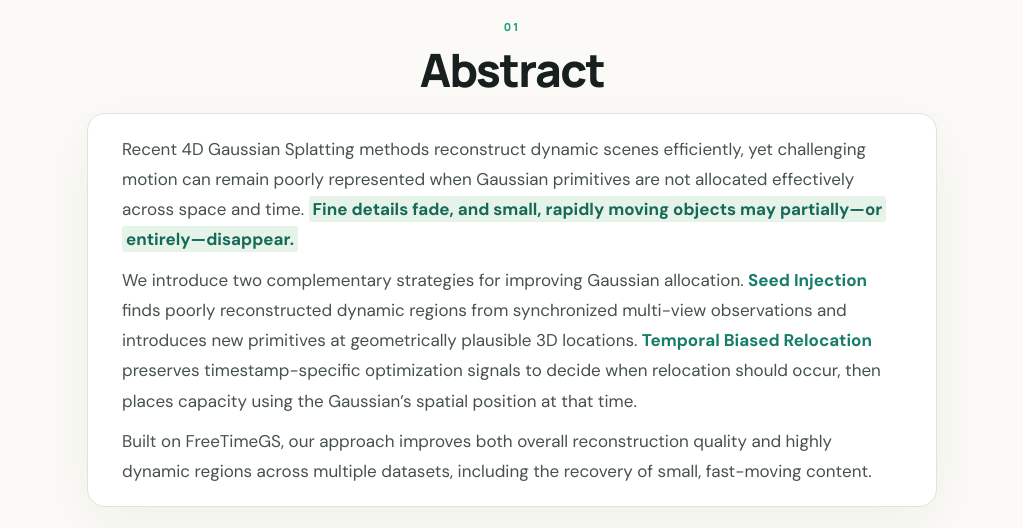
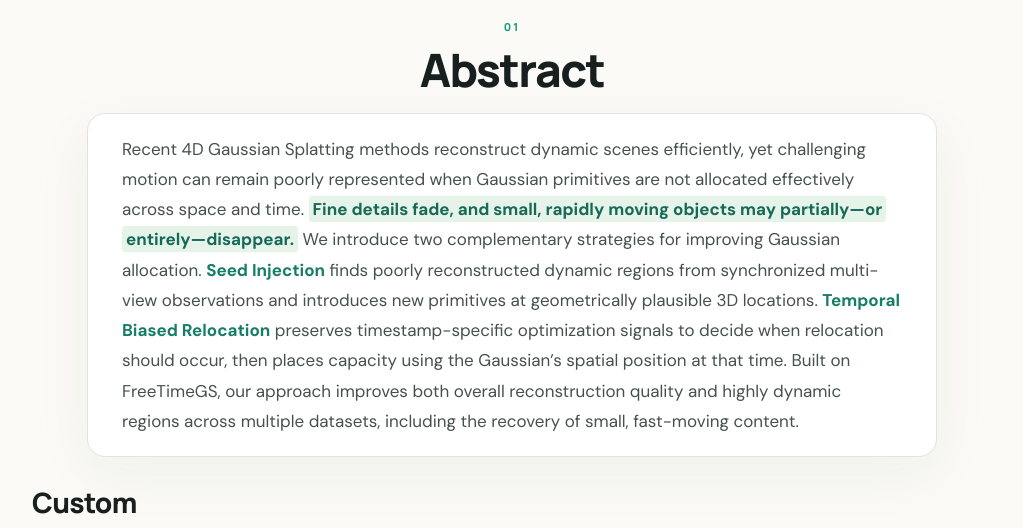
Before and after one commit to minhyeok2001/Dusting-the-Phantom, a plain HTML site: page index.html in a window 1280 px wide. Shown: the part 1020-1548 px from the top of the page, without its empty margins (128-1151 px from the left). Drawn offline with Linux system fonts and the light colour scheme; some icons are missing.

Commit message:
Merge abstract into one paragraph

```diff
--- a/index.html
+++ b/index.html
@@ -63,9 +63,7 @@
       <div class="container is-max-desktop narrow">
         <div class="section-heading has-text-centered"><span class="section-number">01</span><h2>Abstract</h2></div>
         <div class="abstract-card">
-          <p>Recent 4D Gaussian Splatting methods reconstruct dynamic scenes efficiently, yet challenging motion can remain poorly represented when Gaussian primitives are not allocated effectively across space and time. <strong class="abstract-highlight">Fine details fade, and small, rapidly moving objects may partially—or entirely—disappear.</strong></p>
-          <p>We introduce two complementary strategies for improving Gaussian allocation. <strong>Seed Injection</strong> finds poorly reconstructed dynamic regions from synchronized multi-view observations and introduces new primitives at geometrically plausible 3D locations. <strong>Temporal Biased Relocation</strong> preserves timestamp-specific optimization signals to decide when relocation should occur, then places capacity using the Gaussian’s spatial position at that time.</p>
-          <p>Built on FreeTimeGS, our approach improves both overall reconstruction quality and highly dynamic regions across multiple datasets, including the recovery of small, fast-moving content.</p>
+          <p>Recent 4D Gaussian Splatting methods reconstruct dynamic scenes efficiently, yet challenging motion can remain poorly represented when Gaussian primitives are not allocated effectively across space and time. <strong class="abstract-highlight">Fine details fade, and small, rapidly moving objects may partially—or entirely—disappear.</strong> We introduce two complementary strategies for improving Gaussian allocation. <strong>Seed Injection</strong> finds poorly reconstructed dynamic regions from synchronized multi-view observations and introduces new primitives at geometrically plausible 3D locations. <strong>Temporal Biased Relocation</strong> preserves timestamp-specific optimization signals to decide when relocation should occur, then places capacity using the Gaussian’s spatial position at that time. Built on FreeTimeGS, our approach improves both overall reconstruction quality and highly dynamic regions across multiple datasets, including the recovery of small, fast-moving content.</p>
         </div>
       </div>
     </section>
```
